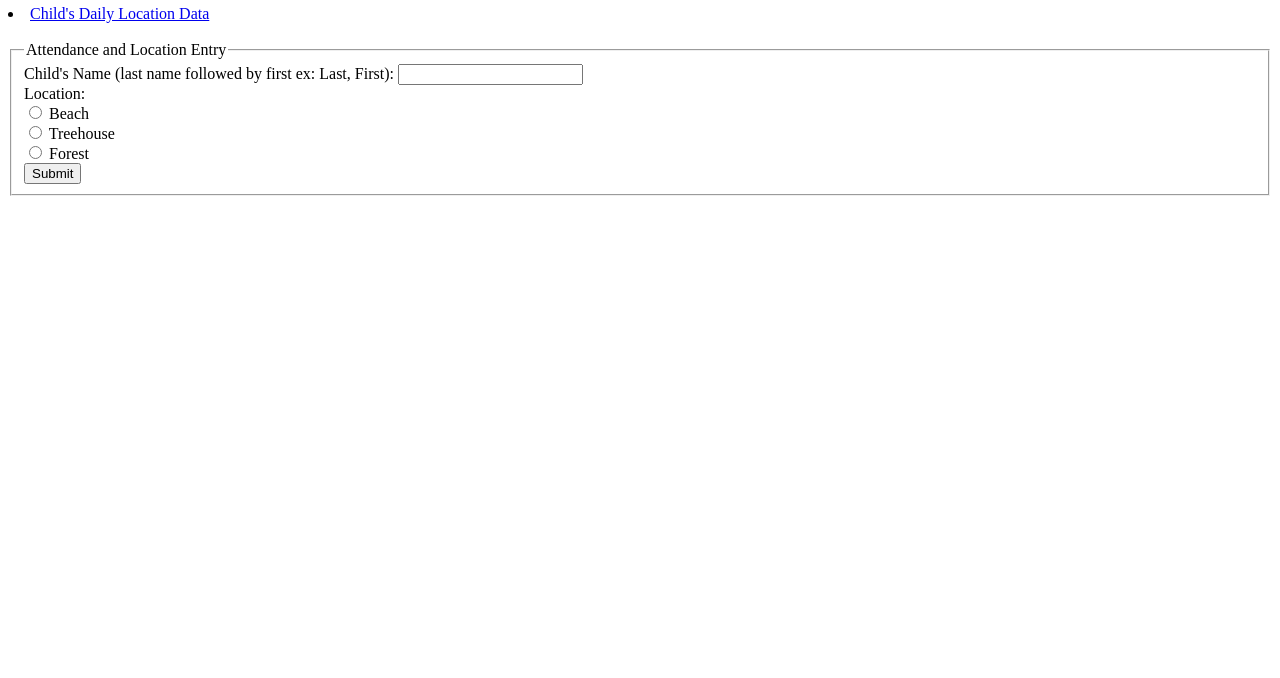
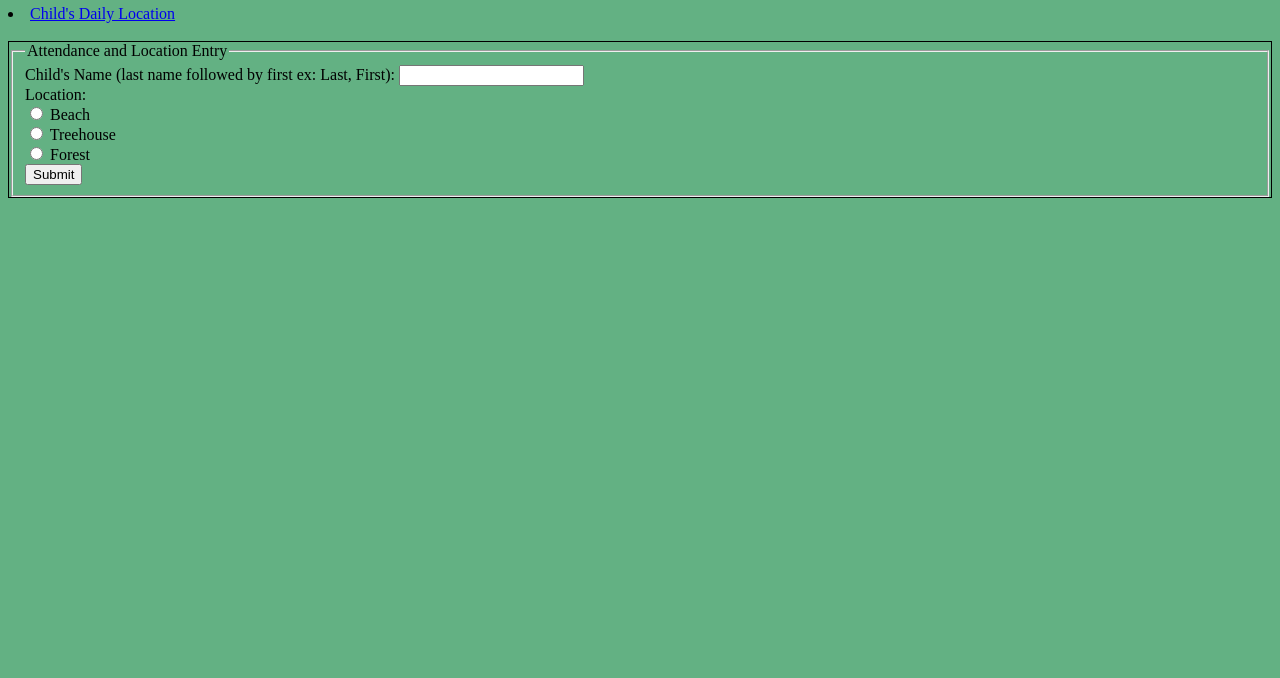
Before and after one commit to THXBurke/kinder, a plain HTML site: page form.html in a window 1280 px wide. Shown: the part 122-800 px from the top of the page. Drawn offline with Linux system fonts and the light colour scheme; files that its build step writes are made by us from their sources.

Commit message:
random tweaks

```diff
--- a/form.html
+++ b/form.html
@@ -2,14 +2,14 @@
 <html>
   <head>
     <title>Attendance Form</title>
-    <link href="img/style.css" rel="stylesheet">
+    <link href="style.css" rel="stylesheet">
   </head>
   <body>
     <header>
       <h1>Seattle Outdoor Kindergarten</h1>
       <h2>Daily Attendance</h2>
       <nav>
-        <li><a href="index.html">Child's Daily Location Data</a></li>
+        <li><a href="index.html">Child's Daily Location</a></li>
       </nav>
     </header><br/>
     <form id="addChildInfo">
--- a/style.css
+++ b/style.css
@@ -1,3 +1,9 @@
 body {
-    background-image: ("windSOK.jpeg");
+    display: block;
+    margin: 8px;
+    background-color: #63b183;
 }
+
+#addChildInfo {
+  border: 1px solid black;
+}
```
Also changed, not shown: index.html (+2 -1 lines), img/spiralSOK.jpeg (added).
